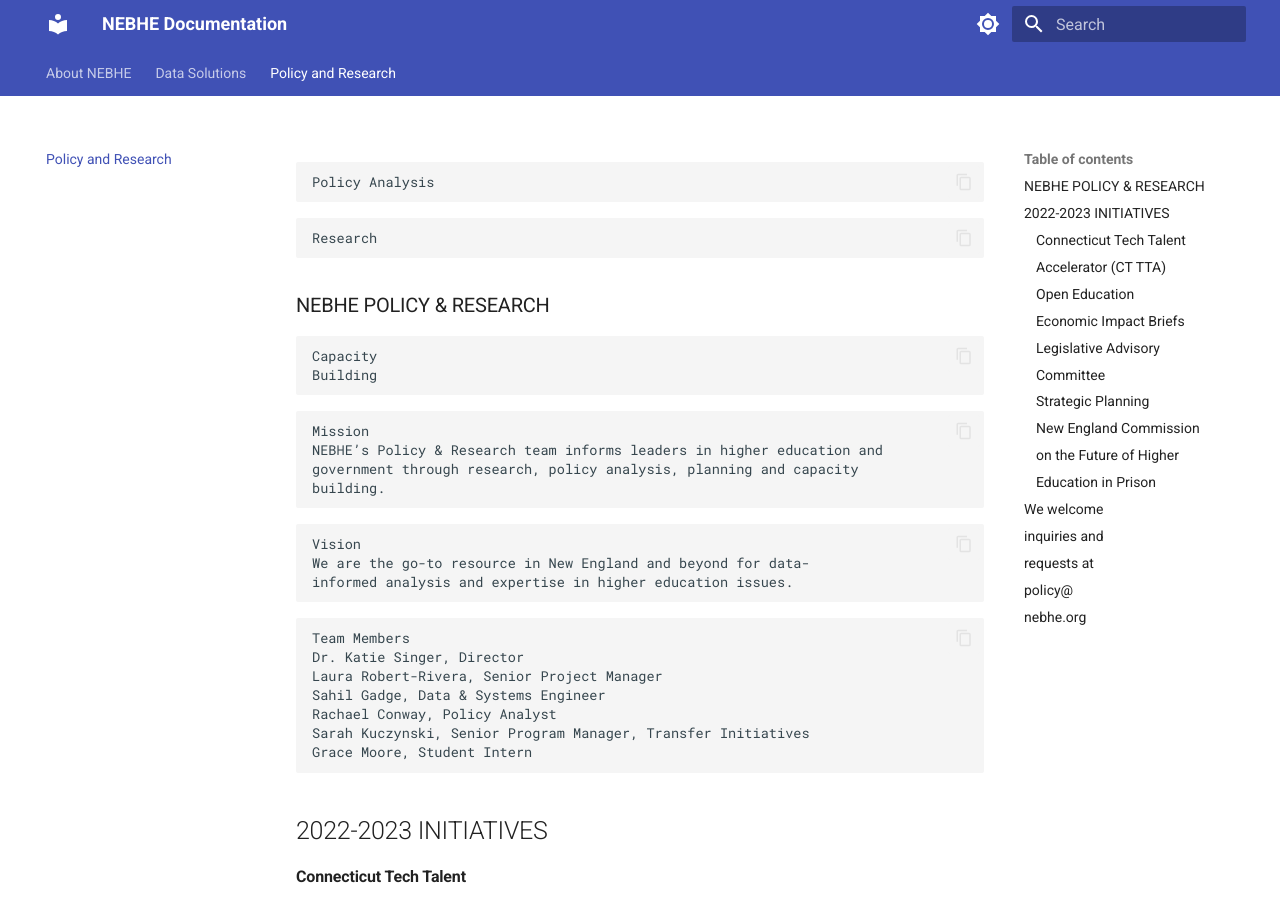
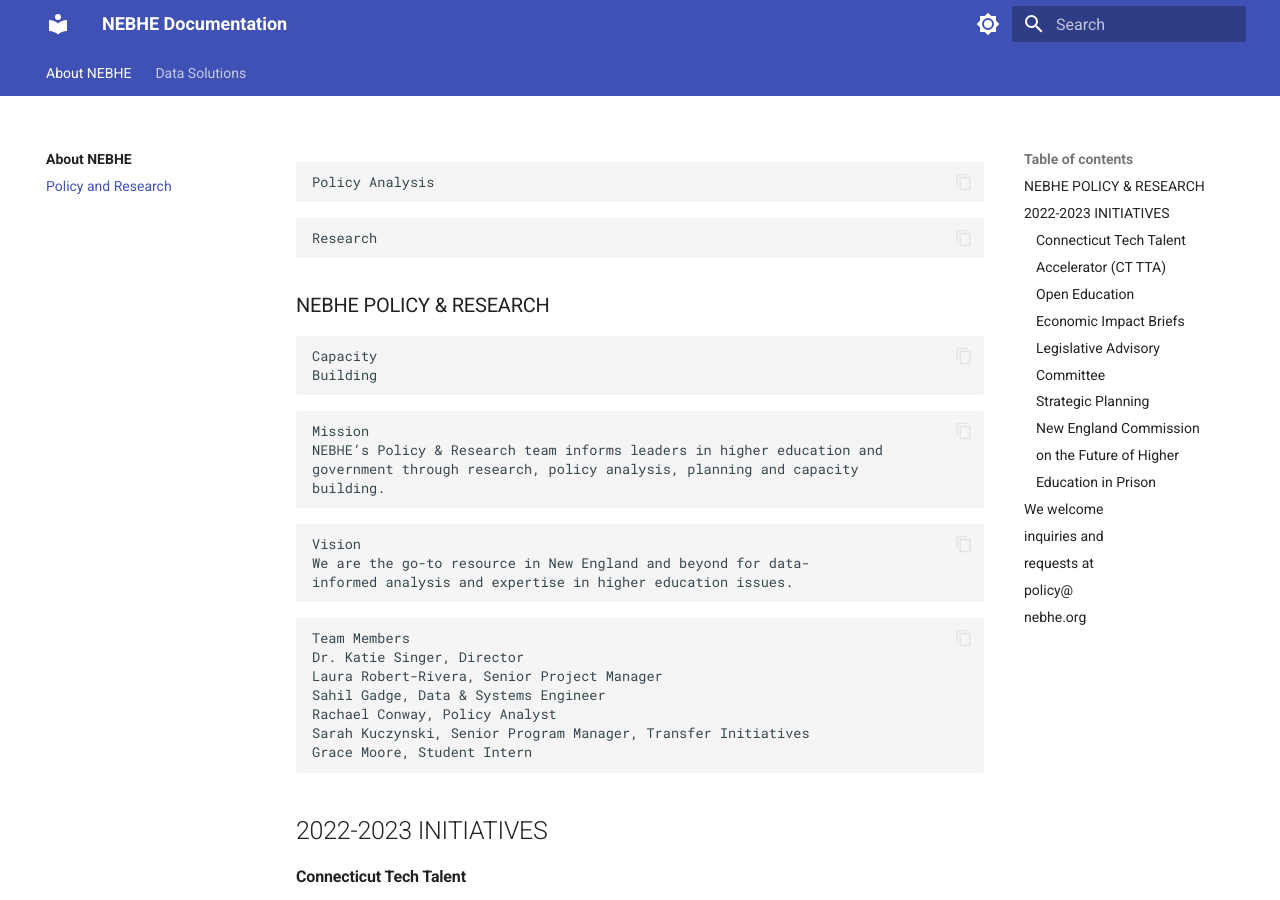
Before and after one commit to NEBHE-org/NEBHE-Documentation, an MkDocs documentation site: the page built from docs/policy.md, in a window 1280 px wide and 900 px high. Built offline with MkDocs 1.6.1 and Material for MkDocs 9.7.7, drawn with Linux system fonts in a browser that asks for light colours; some of the changed text lies outside the part shown.

Commit message:
NEBHE ORG

```diff
--- a/mkdocs.yml
+++ b/mkdocs.yml
@@ -63,11 +63,12 @@
 
 # Page tree
 nav:
-  - About NEBHE: index.md
+  - About NEBHE:
+    - About NEBHE: index.md
+    - Policy and Research: policy.md
   - Data Solutions:
     - Test: test.md
     - Test Page 2 : test2.md
-  - Policy and Research: policy.md
 
 extra:
   analytics:
```
